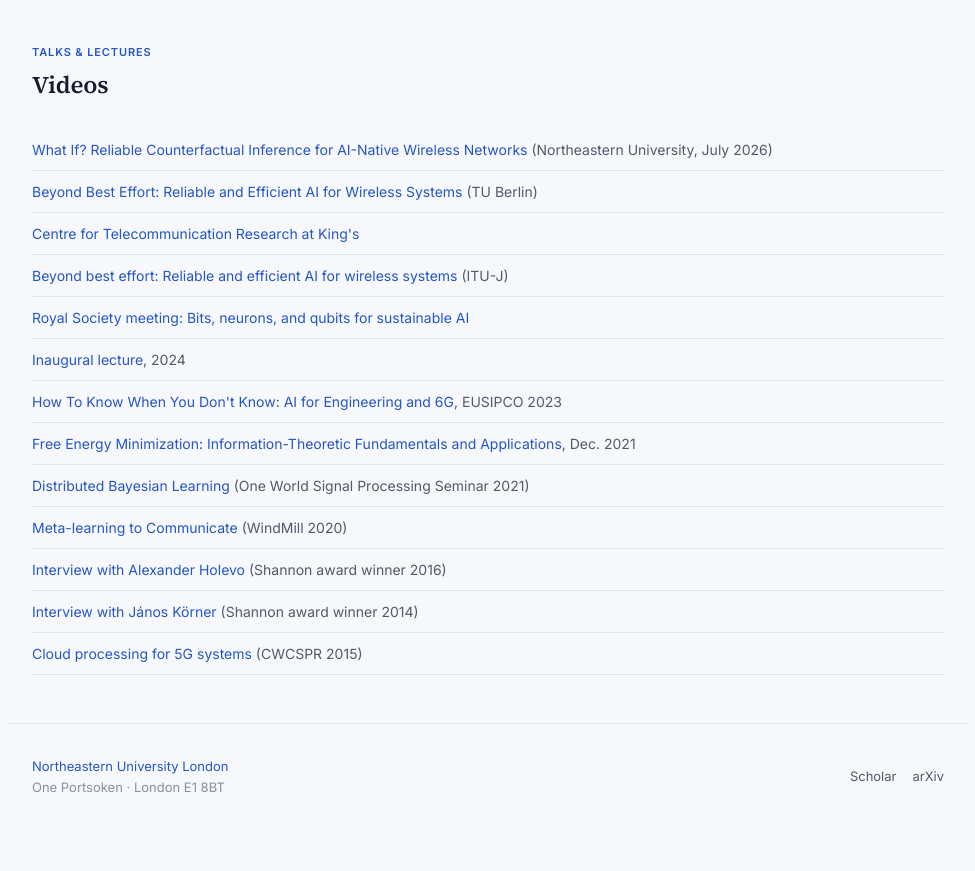
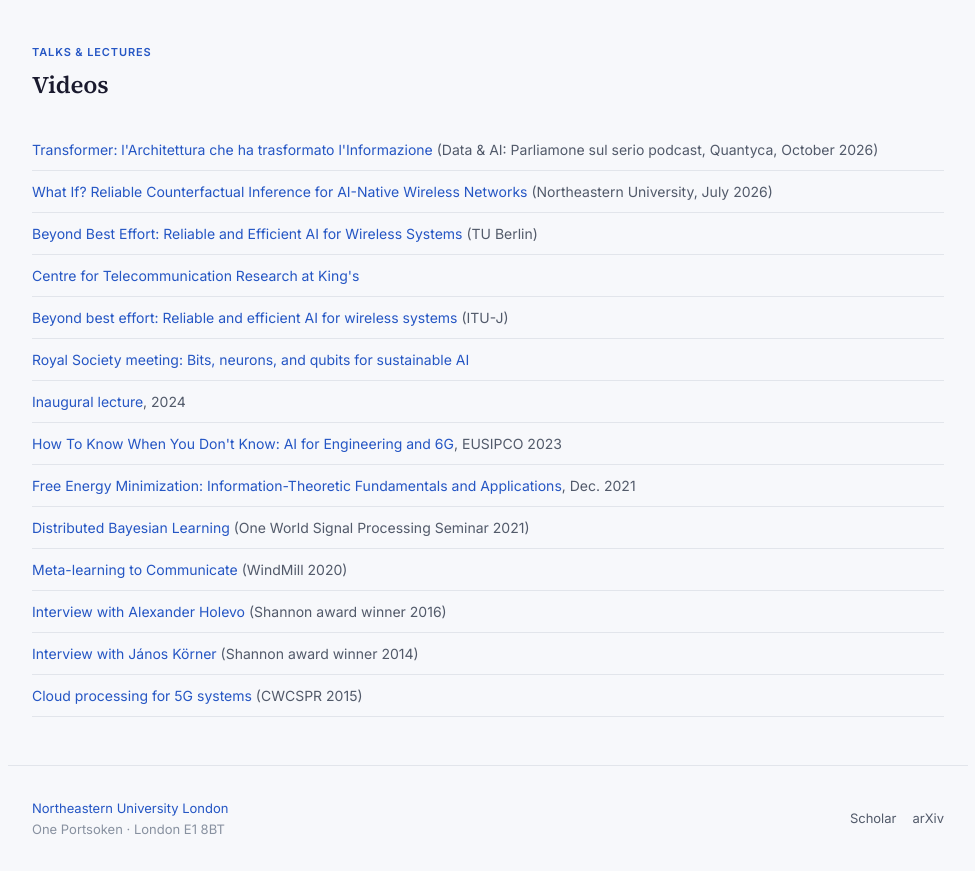
Before and after one commit to osimeone/osimeone.github.io, a plain HTML site: page videos.html in a window 1280 px wide. Shown: the part 62-933 px from the top of the page, without its empty margins (152-1127 px from the left). Before the commit the page ends 891 px from the top, so only its background shows below. Drawn offline with Linux system fonts and the light colour scheme.

Commit message:
Update videos.html

```diff
--- a/videos.html
+++ b/videos.html
@@ -133,6 +133,7 @@ footer .foot-links a{font-size:13px;color:var(--text2);text-decoration:none}
 </style></head><body><nav><div class="inner"><a class="brand" href="index.html">O. Simeone</a><div class="links"><a href="index.html">Home</a><a href="bio.html">Bio</a><a href="research.html">Research</a><a href="teaching.html">Teaching</a><a href="team.html">Team</a><a href="ml4eng.html">ML4ENG</a><a href="cqit.html">CQIT</a><a href="news.html">News</a><a href="videos.html"  class=active>Videos</a><a href="other.html">Other</a></div></div></nav><div class="page-body">
 <h2><span class="label">Talks &amp; lectures</span>Videos</h2>
 <ul class="video-list">
+  <li><a href="https://www.youtube.com/watch?v=fYHViST2zCQ">Transformer: l'Architettura che ha trasformato l'Informazione</a> (Data &amp; AI: Parliamone sul serio podcast, Quantyca, October 2026)</li>
 <li><a href="https://www.youtube.com/watch?v=OCdhFG9TfeM">What If? Reliable Counterfactual Inference for AI-Native Wireless Networks</a> (Northeastern University, July 2026)</li>
 <li><a href="https://drive.google.com/file/d/1YFxksRZMMWoKpughLPHSU1x7w8EVNvHq/view">Beyond Best Effort: Reliable and Efficient AI for Wireless Systems</a> (TU Berlin)</li>
 <li><a href="https://youtu.be/FwrBm5pkWiU?t=77">Centre for Telecommunication Research at King's</a></li>
```
